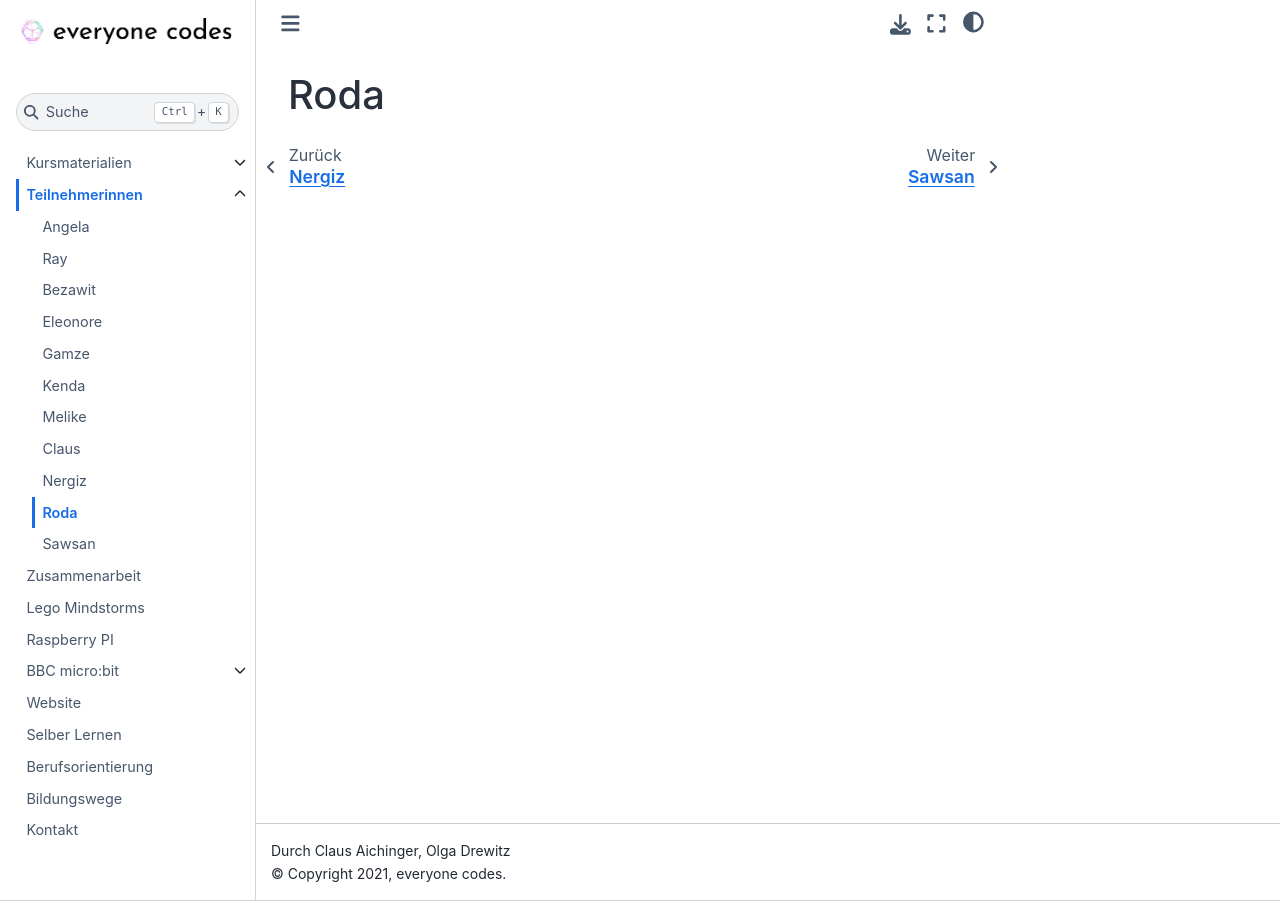
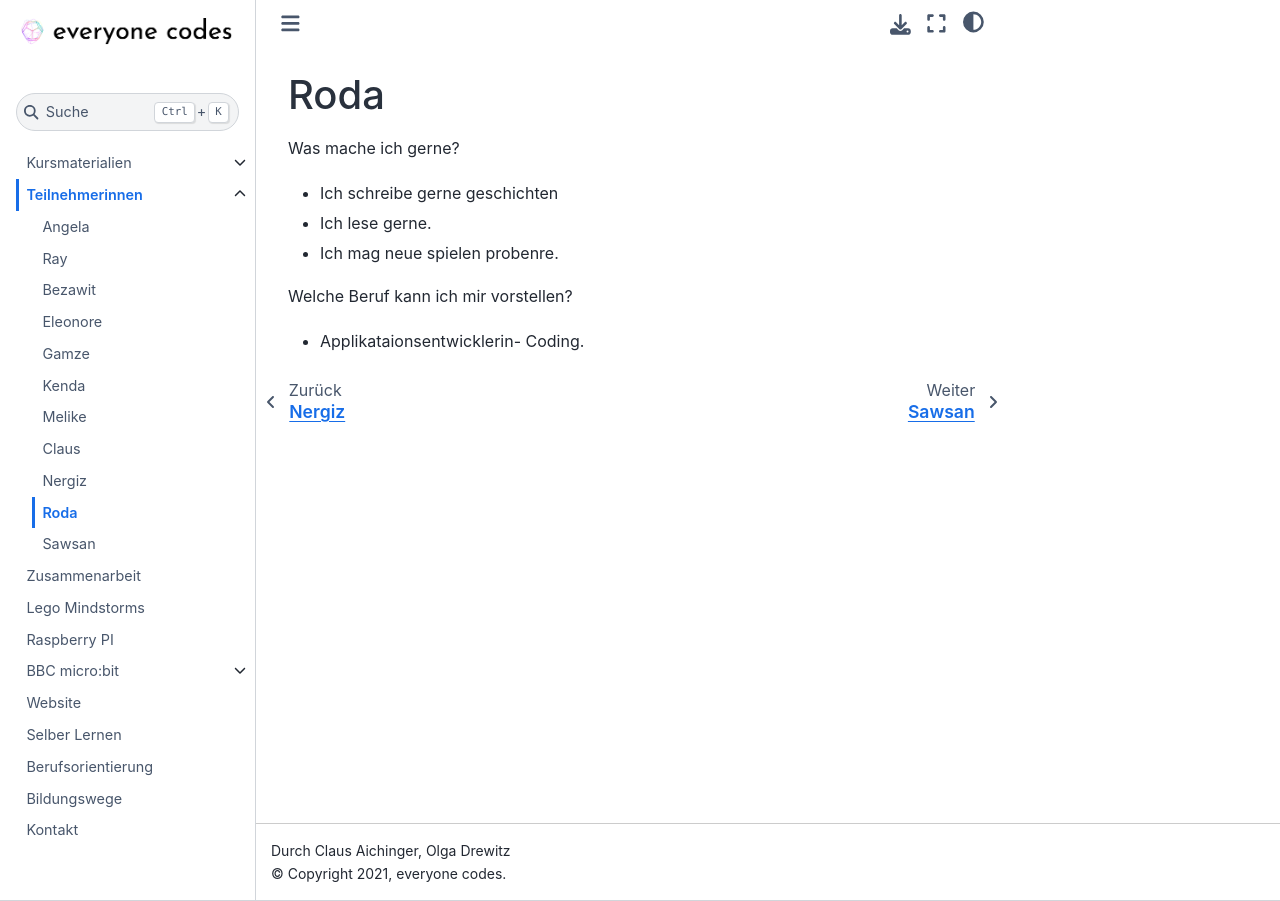
Before and after one commit to ec-mentors/IT-ist-das-was-fuer-mich-i03, a Sphinx documentation site: the page built from source/participants/roda.md, in a window 1280 px wide. Built offline with Sphinx 7.4.7 and the Sphinx Book theme 1.1.4, drawn with Linux system fonts in a browser that asks for light colours.

Commit message:
Antworte

```diff
--- a/source/participants/roda.md
+++ b/source/participants/roda.md
@@ -1 +1,11 @@
 # Roda
+
+ Was mache ich gerne?
+
+  *  Ich schreibe gerne geschichten
+  *  Ich lese gerne.
+  *  Ich mag neue spielen probenre.
+
+Welche Beruf kann ich mir vorstellen?
+
+  * Applikataionsentwicklerin- Coding.
```
